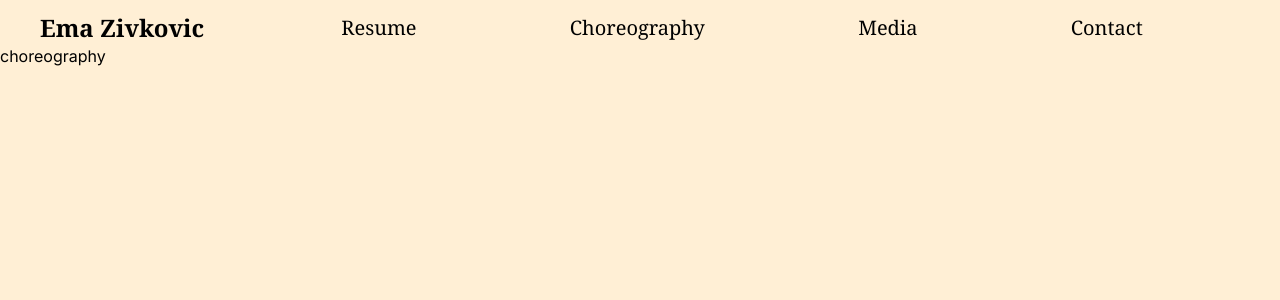
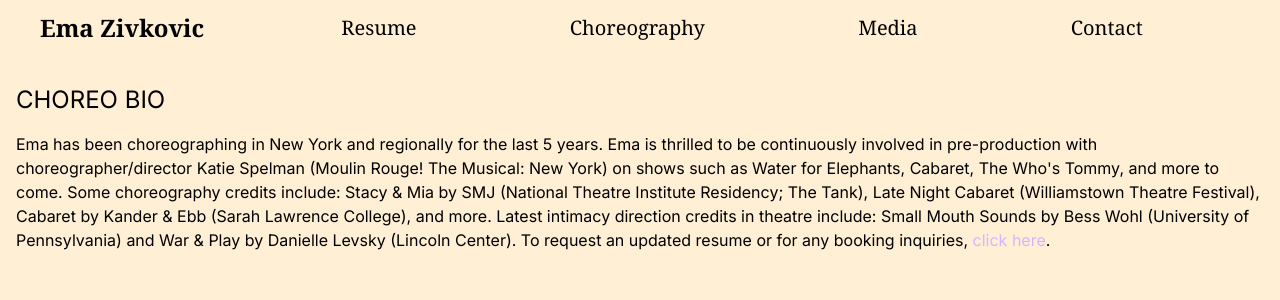
Before and after one commit to drew-anello/ema-z, a Next.js app: page /choreography in a window 1280 px wide. Shown: the top 300 px of the page. Built offline with nearby package versions, Linux system fonts and the light colour scheme.

Commit message:
updates choreo page

```diff
--- a/src/app/choreography/page.tsx
+++ b/src/app/choreography/page.tsx
@@ -1,5 +1,30 @@
 function page() {
-  return <div>choreography</div>;
+  return (
+    <div className="mt-10 ">
+      <h1 className="m-4 text-2xl">CHOREO BIO</h1>
+      <p className="m-4 text-left">
+        Ema has been choreographing in New York and regionally for the last 5
+        years. Ema is thrilled to be continuously involved in pre-production
+        with choreographer/director Katie Spelman (Moulin Rouge! The Musical:
+        New York) on shows such as Water for Elephants, Cabaret, The Who's
+        Tommy, and more to come. Some choreography credits include: Stacy & Mia
+        by SMJ (National Theatre Institute Residency; The Tank), Late Night
+        Cabaret (Williamstown Theatre Festival), Cabaret by Kander & Ebb (Sarah
+        Lawrence College), and more. Latest intimacy direction credits in
+        theatre include: Small Mouth Sounds by Bess Wohl (University of
+        Pennsylvania) and War & Play by Danielle Levsky (Lincoln Center). To
+        request an updated resume or for any booking inquiries,{" "}
+        <a
+          className="text-purple-300 text-bold"
+          href="mailto:emazivkovic17@gmail.com
+"
+        >
+          click here
+        </a>
+        .
+      </p>
+    </div>
+  );
 }
 
 export default page;
```
Also changed, not shown: public/assets/website/IMG_0954.JPG (added), 1 other file (tests, documents, lock files or other folders).
